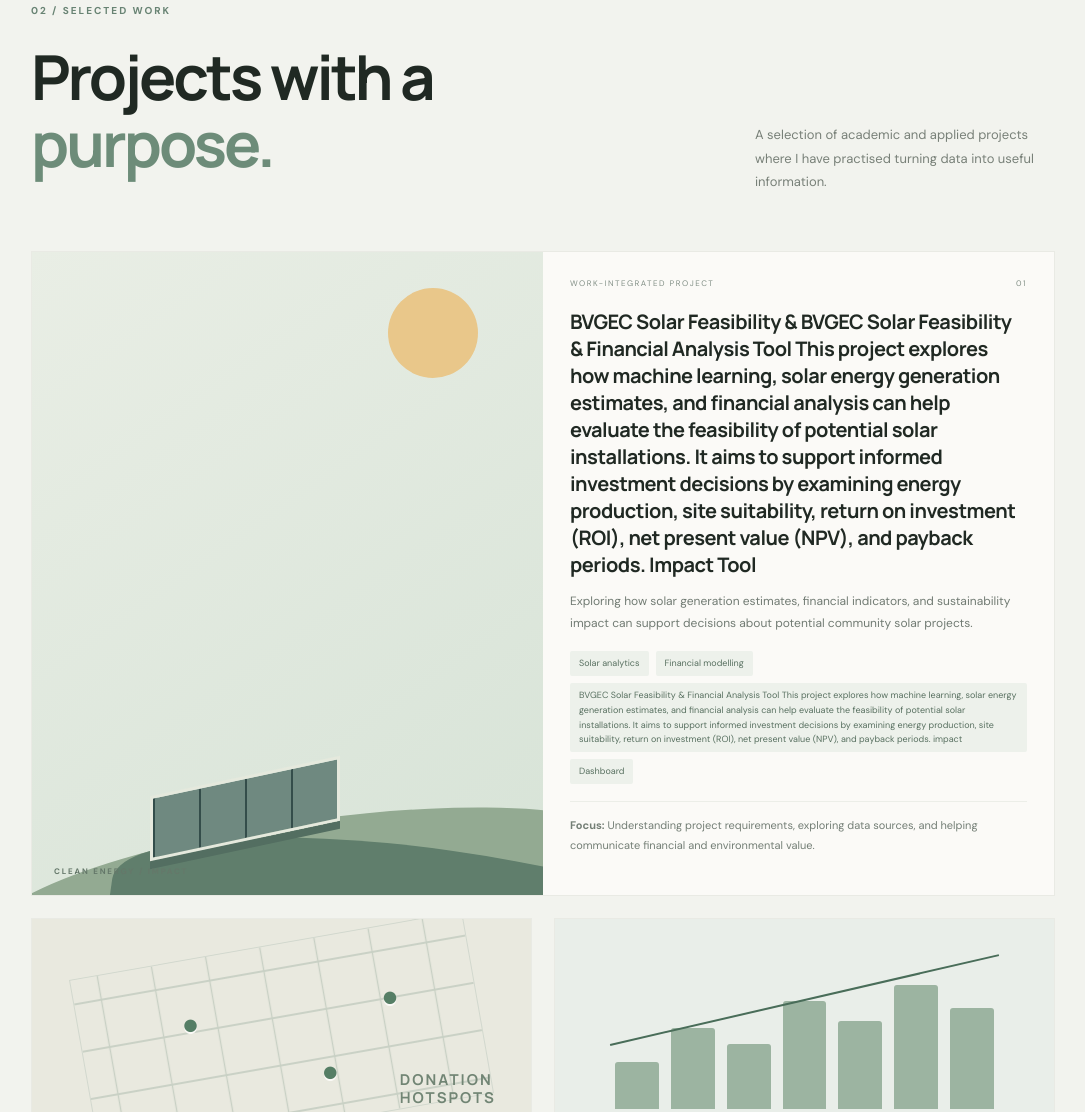
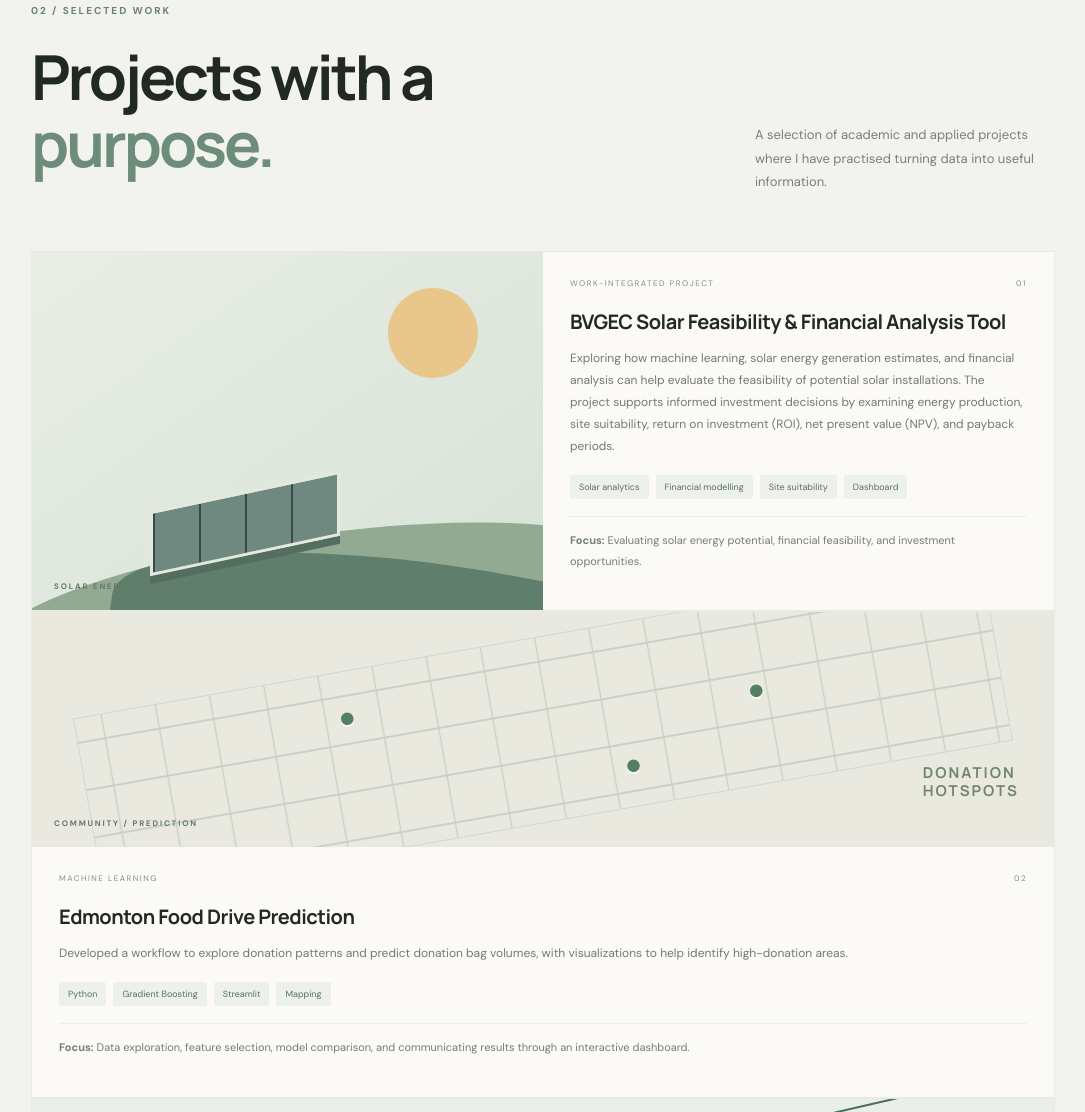
Before and after one commit to Gurleen184/glnu890.github.io, a plain HTML site: page index.html in a window 1280 px wide. Shown: the part 1641-2753 px from the top of the page, without its empty margins (97-1182 px from the left). Drawn offline with Linux system fonts and the light colour scheme.

Commit message:
Update index.html

```diff
--- a/index.html
+++ b/index.html
@@ -69,17 +69,37 @@
         <div><p class="eyebrow">02 / SELECTED WORK</p><h2>Projects with a<br><em>purpose.</em></h2></div>
         <p class="heading-note">A selection of academic and applied projects where I have practised turning data into useful information.</p>
       </div>
-      <div class="project-grid">
-        <article class="project-card project-featured">
-          <div class="project-art solar-art"><div class="sun"></div><div class="solar-hill hill-one"></div><div class="solar-hill hill-two"></div><div class="solar-panel"></div><span class="art-caption">CLEAN ENERGY / IMPACT</span></div>
-          <div class="project-info">
-            <div class="project-meta"><span>WORK-INTEGRATED PROJECT</span><span>01</span></div>
-            <h3>BVGEC Solar Feasibility & BVGEC Solar Feasibility & Financial Analysis Tool  This project explores how machine learning, solar energy generation estimates, and financial analysis can help evaluate the feasibility of potential solar installations. It aims to support informed investment decisions by examining energy production, site suitability, return on investment (ROI), net present value (NPV), and payback periods. Impact Tool</h3>
-            <p>Exploring how solar generation estimates, financial indicators, and sustainability impact can support decisions about potential community solar projects.</p>
-            <div class="tags"><span>Solar analytics</span><span>Financial modelling</span><span>BVGEC Solar Feasibility & Financial Analysis Tool  This project explores how machine learning, solar energy generation estimates, and financial analysis can help evaluate the feasibility of potential solar installations. It aims to support informed investment decisions by examining energy production, site suitability, return on investment (ROI), net present value (NPV), and payback periods. impact</span><span>Dashboard</span></div>
-            <p class="project-role"><b>Focus:</b> Understanding project requirements, exploring data sources, and helping communicate financial and environmental value.</p>
-          </div>
-        </article>
+   <article class="project-card project-featured">
+  <div class="project-art solar-art">
+    <div class="sun"></div>
+    <div class="solar-hill hill-one"></div>
+    <div class="solar-hill hill-two"></div>
+    <div class="solar-panel"></div>
+    <span class="art-caption">SOLAR ENERGY / FINANCIAL ANALYSIS</span>
+  </div>
+
+  <div class="project-info">
+    <div class="project-meta">
+      <span>WORK-INTEGRATED PROJECT</span>
+      <span>01</span>
+    </div>
+
+    <h3>BVGEC Solar Feasibility & Financial Analysis Tool</h3>
+
+    <p>Exploring how machine learning, solar energy generation estimates, and financial analysis can help evaluate the feasibility of potential solar installations. The project supports informed investment decisions by examining energy production, site suitability, return on investment (ROI), net present value (NPV), and payback periods.</p>
+
+    <div class="tags">
+      <span>Solar analytics</span>
+      <span>Financial modelling</span>
+      <span>Site suitability</span>
+      <span>Dashboard</span>
+    </div>
+
+    <p class="project-role">
+      <b>Focus:</b> Evaluating solar energy potential, financial feasibility, and investment opportunities.
+    </p>
+  </div>
+</article>
 
         <article class="project-card">
           <div class="project-art food-art"><div class="map-grid"></div><div class="map-pin pin-a">●</div><div class="map-pin pin-b">●</div><div class="map-pin pin-c">●</div><div class="map-label">DONATION<br>HOTSPOTS</div><span class="art-caption">COMMUNITY / PREDICTION</span></div>
@@ -114,8 +134,7 @@
           </div>
         </article>
       </div>
-      <p class="section-footnote">Project descriptions are concise portfolio summaries. Add your own screenshots, repository links, exact results, and individual contributions before publishing.</p>
-    </section>
+
 
     <section class="section skills-section" id="skills">
       <div class="section-heading"><p class="eyebrow">03 / TOOLKIT</p><h2>Tools I use to<br><em>explore data.</em></h2></div>
```
